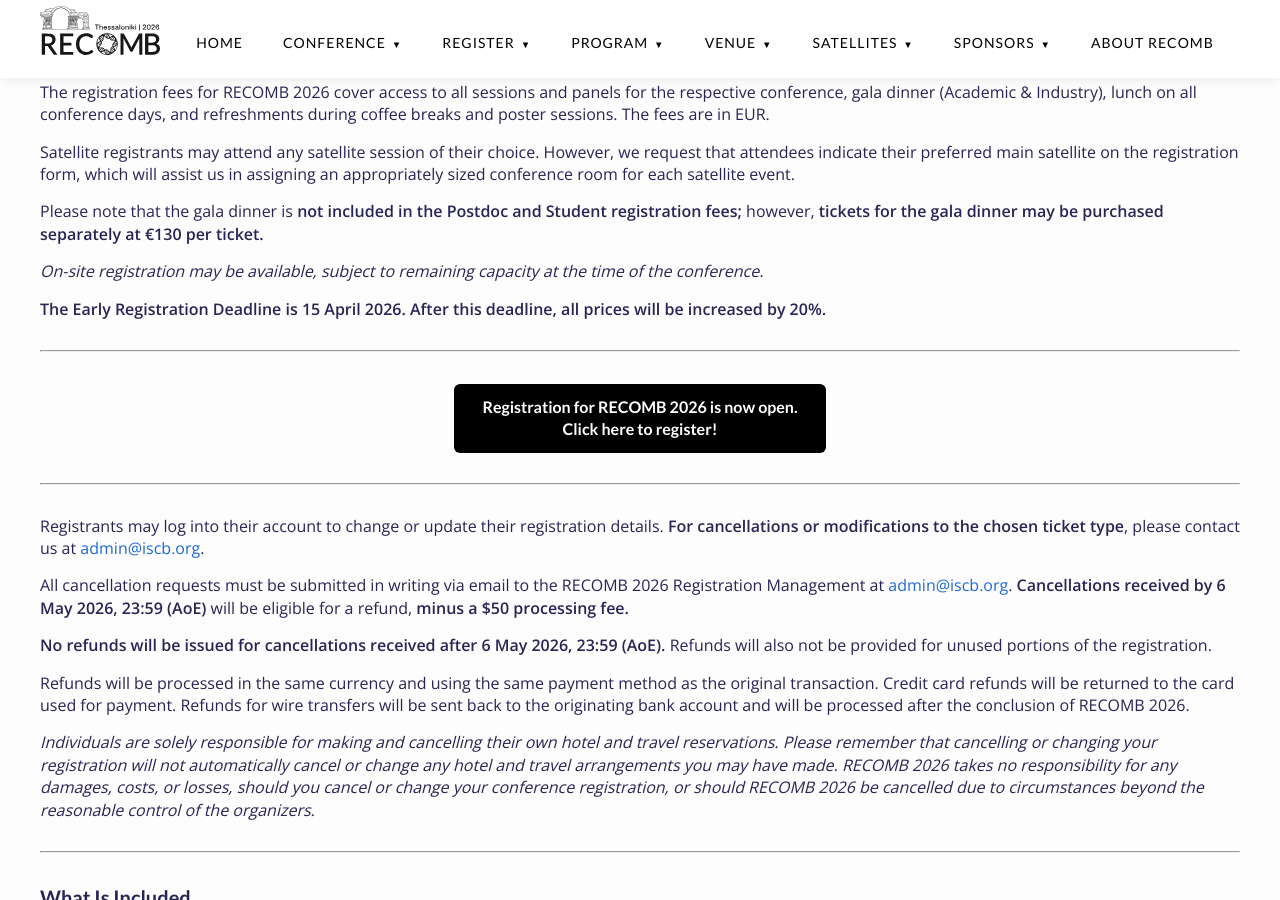
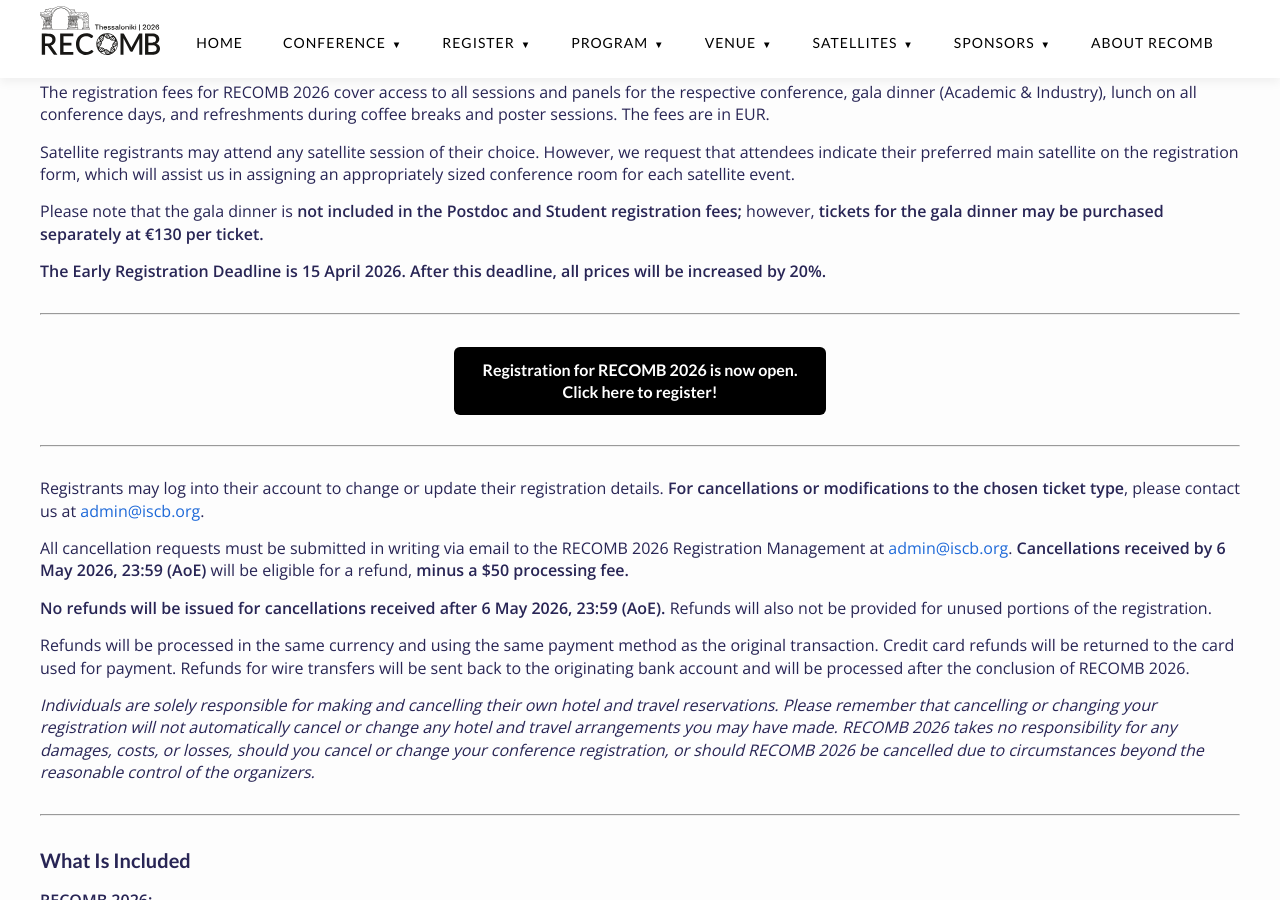
Before and after one commit to recomb-conference/recomb2026, a Jekyll site: the page built from how_to_register.md, in a window 1280 px wide and 900 px high, scrolled down 420 px. Built offline with Jekyll 4.4.1, drawn with Linux system fonts in a browser that asks for light colours; nearby versions of some CDN libraries; some of the changed text lies outside the part shown.

Commit message:
Update how_to_register.md

```diff
--- a/how_to_register.md
+++ b/how_to_register.md
@@ -16,8 +16,6 @@
 Satellite registrants may attend any satellite session of their choice. However, we request that attendees indicate their preferred main satellite on the registration form, which will assist us in assigning an appropriately sized conference room for each satellite event.
 
 Please note that the gala dinner is **not included in the Postdoc and Student registration fees;** however, **tickets for the gala dinner may be purchased separately at €130 per ticket.**
-
-*On-site registration may be available, subject to remaining capacity at the time of the conference.*
 
 **The Early Registration Deadline is 15 April 2026. After this deadline, all prices will be increased by 20%.**
 
```
Also changed, not shown: other parts of how_to_register.md (+2 -0 lines).
